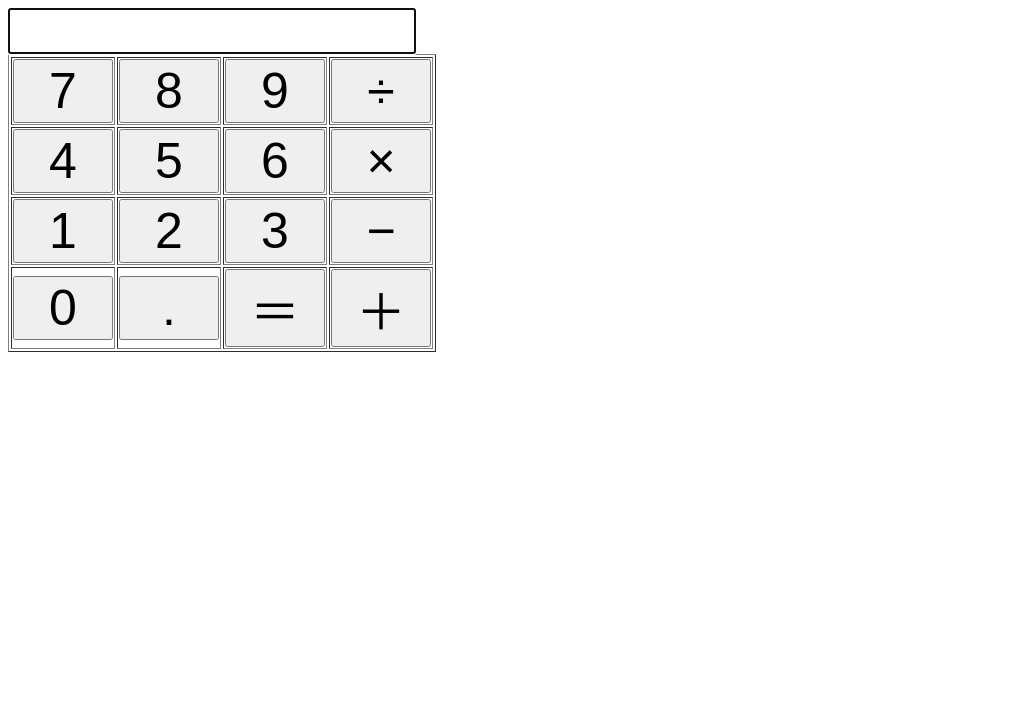
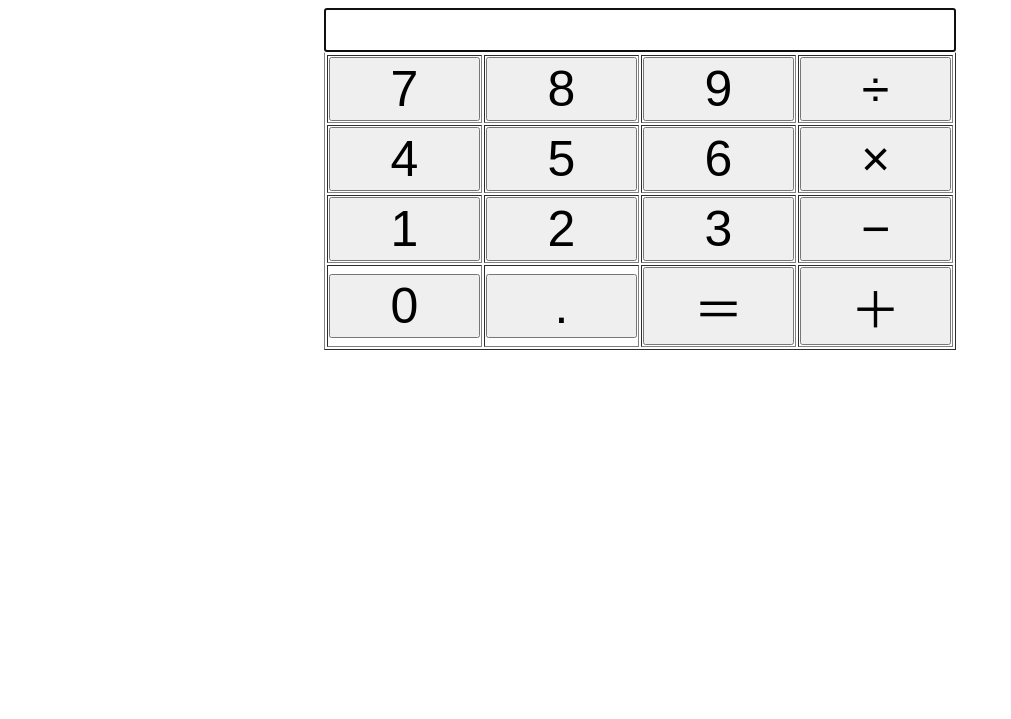
Before and after one commit to nagasakotsuyoshi/CALCULATOR_WEB, a plain HTML site: page index.html in a window 1280 px wide. Shown: the part 81-800 px from the top of the page, without its empty margins (0-1011 px from the left). Drawn offline with nearby package versions, Linux system fonts and the light colour scheme.

Commit message:
スタイルを修正

```diff
--- a/css/index.css
+++ b/css/index.css
@@ -1,10 +1,18 @@
+.container {
+  width: 50%;
+  margin: 0 auto;
+}
+
 #inputfield {
-  width: 400px;
+  width: 100%;
+  padding: initial;
   text-align: right;
   font-size: 35px;
+  box-sizing: border-box;
 }
 
 #calc_table {
+  width: 100%;
   font-size: 50px;
 }
 
--- a/index.html
+++ b/index.html
@@ -9,6 +9,7 @@
   <title>CALCULATOR WEB</title>
 </head>
 <body>
+  <div class="container">
     <h1>電卓の実装</h1>
     <input id="inputfield" type="text" maxlength="20">
     <table id="calc_table" border="1">
@@ -37,5 +38,6 @@
         <th><button class="op" type="button">＋</button></th>
       </tr>
     </table>
+  </div>
 </body>
 </html>
```
Lines whose indentation alone changed are shown as unchanged.
